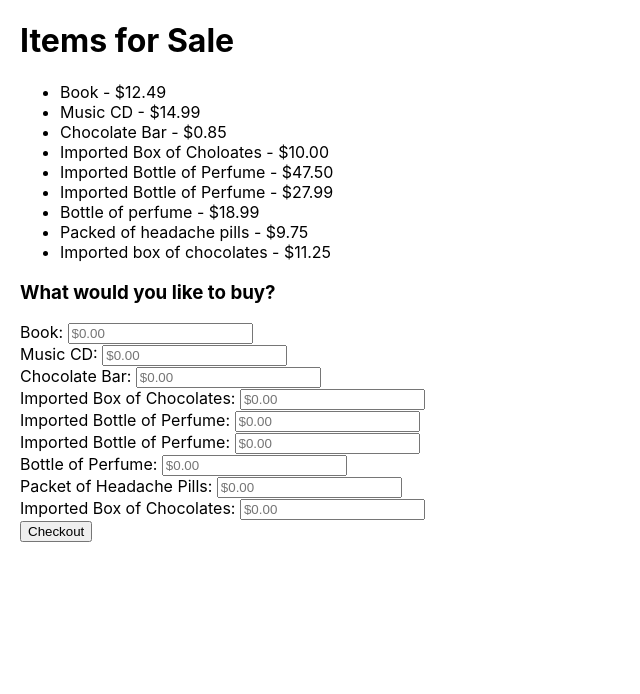
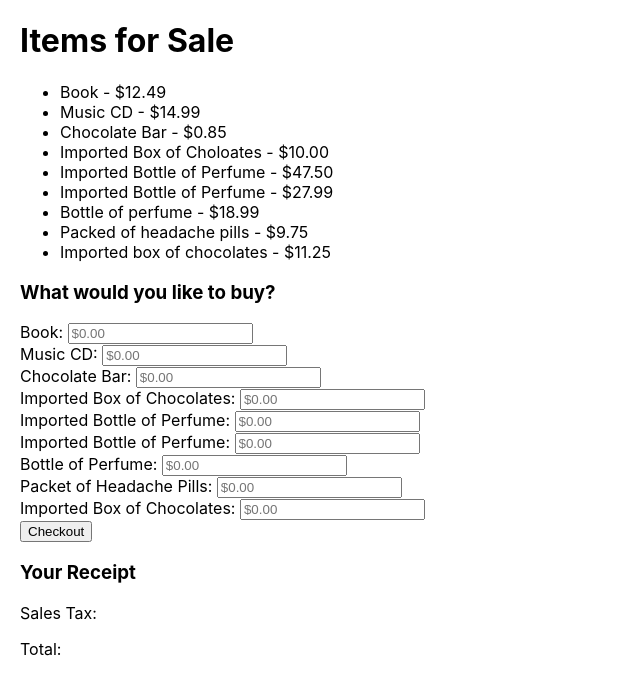
Before and after one commit to dschawel/sales-tax, a React (Create React App) app: page / in a window 1280 px wide. Shown: the top 694 px of the page, without its empty margins (0-640 px from the left). Built offline with nearby package versions, Linux system fonts and the light colour scheme.

Commit message:
fixed conditionally rendered receipt

```diff
--- a/src/App.js
+++ b/src/App.js
@@ -72,10 +72,7 @@ function App() {
     content = purchased.map((purchase, i) => {
       return (
         <div key={i}>
-          <h3>Your Receipt</h3>
           <p>{purchase}</p>
-          <p>Sales Tax: {salestax}</p>
-          <p>Total: {total}</p>
         </div>
       )
     })
@@ -137,8 +134,10 @@ function App() {
         <button type="submit">Checkout</button>
       </form>
       <div>
+        <h3>Your Receipt</h3>
         {content}
-        {/* <h3>Your Receipt</h3> */}
+        <p>Sales Tax: {salestax}</p>
+        <p>Total: {total}</p>
           {/* <p>Book: {book}</p>
           <p>Music CD: {musiccd}</p>
           <p>Chocolate Bar: {chocolatebar}</p>
```
